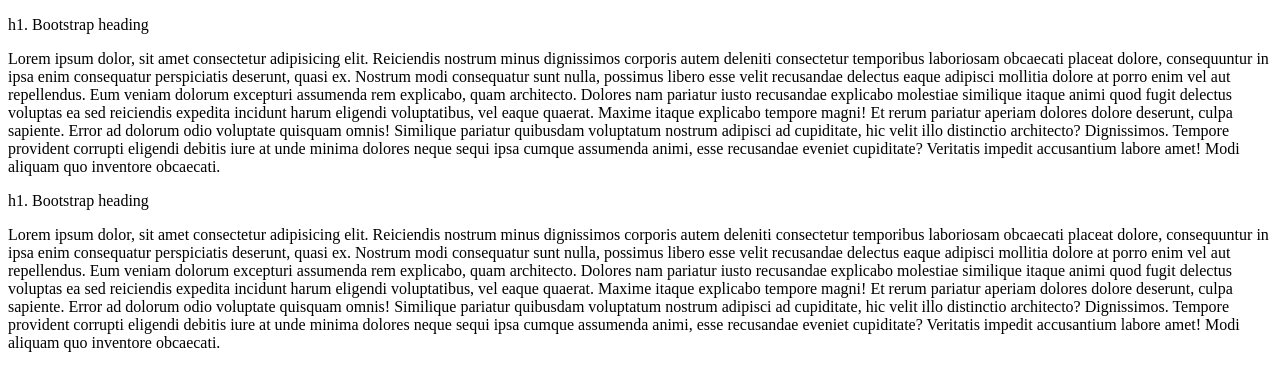
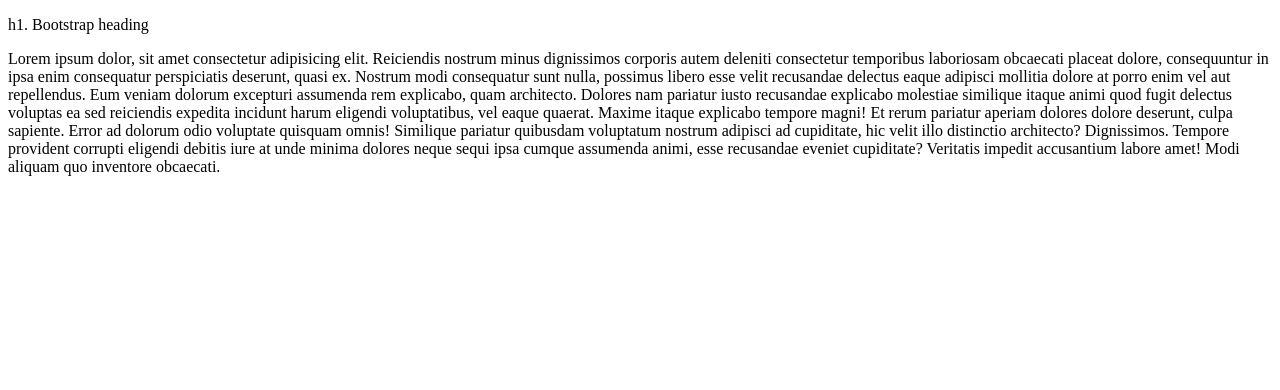
Before and after one commit to raffiyas/landing-page, a plain HTML site: page index.html in a window 1280 px wide. Drawn offline with Linux system fonts and the light colour scheme.

Commit message:
Cambios etc

```diff
--- a/index.html
+++ b/index.html
@@ -18,16 +18,7 @@
 
 
     </div>
-    <div class="container">
-        <p class="h1">h1. Bootstrap heading</p>
-        <p>Lorem ipsum dolor, sit amet consectetur adipisicing elit. Reiciendis nostrum minus dignissimos corporis autem deleniti consectetur temporibus laboriosam obcaecati placeat dolore, consequuntur in ipsa enim consequatur perspiciatis deserunt, quasi ex.
-            Nostrum modi consequatur sunt nulla, possimus libero esse velit recusandae delectus eaque adipisci mollitia dolore at porro enim vel aut repellendus. Eum veniam dolorum excepturi assumenda rem explicabo, quam architecto.
-            Dolores nam pariatur iusto recusandae explicabo molestiae similique itaque animi quod fugit delectus voluptas ea sed reiciendis expedita incidunt harum eligendi voluptatibus, vel eaque quaerat. Maxime itaque explicabo tempore magni!
-            Et rerum pariatur aperiam dolores dolore deserunt, culpa sapiente. Error ad dolorum odio voluptate quisquam omnis! Similique pariatur quibusdam voluptatum nostrum adipisci ad cupiditate, hic velit illo distinctio architecto? Dignissimos.
-            Tempore provident corrupti eligendi debitis iure at unde minima dolores neque sequi ipsa cumque assumenda animi, esse recusandae eveniet cupiditate? Veritatis impedit accusantium labore amet! Modi aliquam quo inventore obcaecati.
-        </p>
 
 
-    </div>
 </body>
 </html>
```
